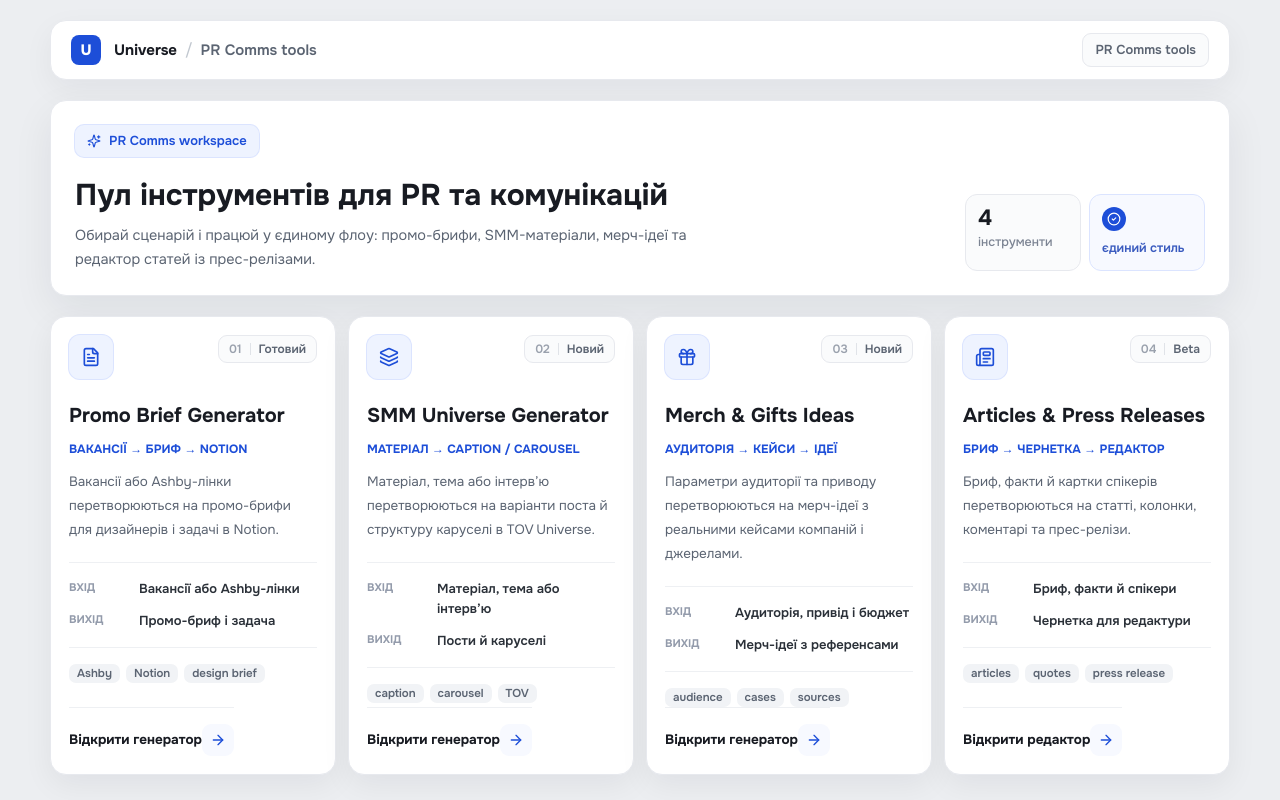
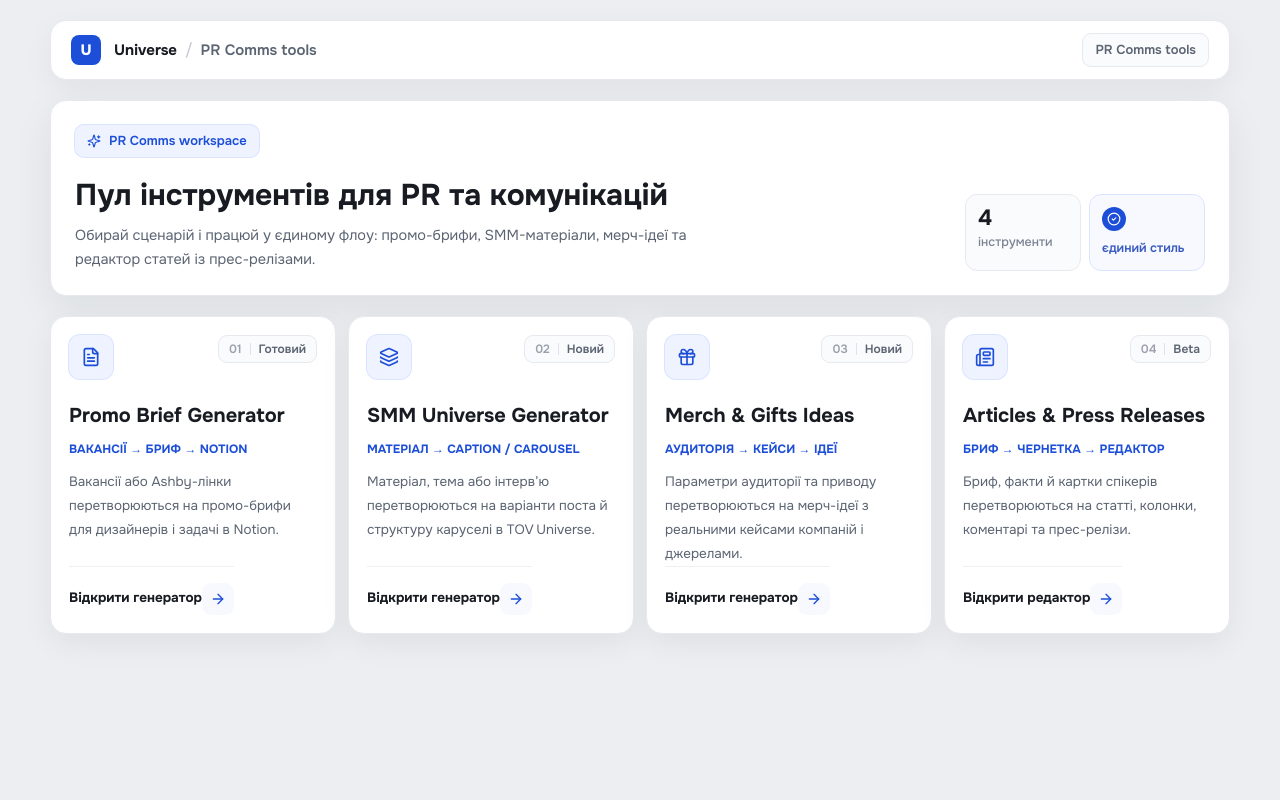
Before and after one commit to khrystynabubniv-ops/promo-design-brief, a Next.js app: page / in a window 1280 px wide. Built offline with nearby package versions, Linux system fonts and the light colour scheme; no server answers; the database is empty.

Commit message:
Remove hub card workflow details

```diff
--- a/components/ToolHub.tsx
+++ b/components/ToolHub.tsx
@@ -11,54 +11,42 @@ type ToolHubProps = {
 
 const tools = [
   {
-    chips: ['Ashby', 'Notion', 'design brief'],
     cta: 'Відкрити генератор',
     description: 'Вакансії або Ashby-лінки перетворюються на промо-брифи для дизайнерів і задачі в Notion.',
     icon: FileText,
-    input: 'Вакансії або Ashby-лінки',
     label: 'Promo Brief Generator',
     meta: 'Вакансії → бриф → Notion',
     onOpenKey: 'brief',
-    output: 'Промо-бриф і задача',
     step: '01',
     status: 'Готовий',
   },
   {
-    chips: ['caption', 'carousel', 'TOV'],
     cta: 'Відкрити генератор',
     description: 'Матеріал, тема або інтервʼю перетворюються на варіанти поста й структуру каруселі в TOV Universe.',
     icon: Layers3,
-    input: 'Матеріал, тема або інтервʼю',
     label: 'SMM Universe Generator',
     meta: 'Матеріал → caption / carousel',
     onOpenKey: 'smm',
-    output: 'Пости й каруселі',
     step: '02',
     status: 'Новий',
   },
   {
-    chips: ['audience', 'cases', 'sources'],
     cta: 'Відкрити генератор',
     description: 'Параметри аудиторії та приводу перетворюються на мерч-ідеї з реальними кейсами компаній і джерелами.',
     icon: Gift,
-    input: 'Аудиторія, привід і бюджет',
     label: 'Merch & Gifts Ideas',
     meta: 'Аудиторія → кейси → ідеї',
     onOpenKey: 'merch',
-    output: 'Мерч-ідеї з референсами',
     step: '03',
     status: 'Новий',
   },
   {
-    chips: ['articles', 'quotes', 'press release'],
     cta: 'Відкрити редактор',
     description: 'Бриф, факти й картки спікерів перетворюються на статті, колонки, коментарі та прес-релізи.',
     icon: Newspaper,
-    input: 'Бриф, факти й спікери',
     label: 'Articles & Press Releases',
     meta: 'Бриф → чернетка → редактор',
     onOpenKey: 'articles',
-    output: 'Чернетка для редактури',
     step: '04',
     status: 'Beta',
   },
@@ -109,7 +97,7 @@ export function ToolHub({ onOpenArticles, onOpenBrief, onOpenMerchIdeas, onOpenS
 
           return (
             <button
-              className="group flex min-h-[380px] flex-col rounded-[16px] border border-[#e7e9ee] bg-white p-[18px] text-left shadow-[0_10px_30px_rgba(16,24,40,.06)] outline-none transition hover:-translate-y-0.5 hover:border-[#b8c8f5] hover:shadow-[0_18px_44px_rgba(16,24,40,.09)] focus-visible:ring-2 focus-visible:ring-[#1d4ed8] focus-visible:ring-offset-2"
+              className="group flex min-h-[286px] flex-col rounded-[16px] border border-[#e7e9ee] bg-white p-[18px] text-left shadow-[0_10px_30px_rgba(16,24,40,.06)] outline-none transition hover:-translate-y-0.5 hover:border-[#b8c8f5] hover:shadow-[0_18px_44px_rgba(16,24,40,.09)] focus-visible:ring-2 focus-visible:ring-[#1d4ed8] focus-visible:ring-offset-2"
               key={tool.label}
               onClick={handleOpen}
               type="button"
@@ -134,34 +122,6 @@ export function ToolHub({ onOpenArticles, onOpenBrief, onOpenMerchIdeas, onOpenS
                 <span className="mt-3 block text-[13.5px] leading-6 text-[#5b6472]">
                   {tool.description}
                 </span>
-                <span className="mt-5 grid gap-3 border-y border-[#eef0f3] py-4">
-                  <span className="grid grid-cols-[58px_minmax(0,1fr)] gap-3">
-                    <span className="text-[11px] font-bold uppercase tracking-normal text-[#939bab]">
-                      Вхід
-                    </span>
-                    <span className="text-[13px] font-semibold leading-5 text-[#2a3038]">
-                      {tool.input}
-                    </span>
-                  </span>
-                  <span className="grid grid-cols-[58px_minmax(0,1fr)] gap-3">
-                    <span className="text-[11px] font-bold uppercase tracking-normal text-[#939bab]">
-                      Вихід
-                    </span>
-                    <span className="text-[13px] font-semibold leading-5 text-[#2a3038]">
-                      {tool.output}
-                    </span>
-                  </span>
-                </span>
-                <span className="mt-4 flex flex-wrap gap-1.5">
-                  {tool.chips.map((chip) => (
-                    <span
-                      className="rounded-[7px] bg-[#f1f3f6] px-2 py-1 text-[11.5px] font-semibold leading-none text-[#5b6472]"
-                      key={chip}
-                    >
-                      {chip}
-                    </span>
-                  ))}
-                </span>
               </span>
               <span className="mt-auto flex items-center justify-between border-t border-[#eef0f3] pt-4 text-[13.5px] font-bold text-[#181b22]">
                 <span>{tool.cta}</span>
```
